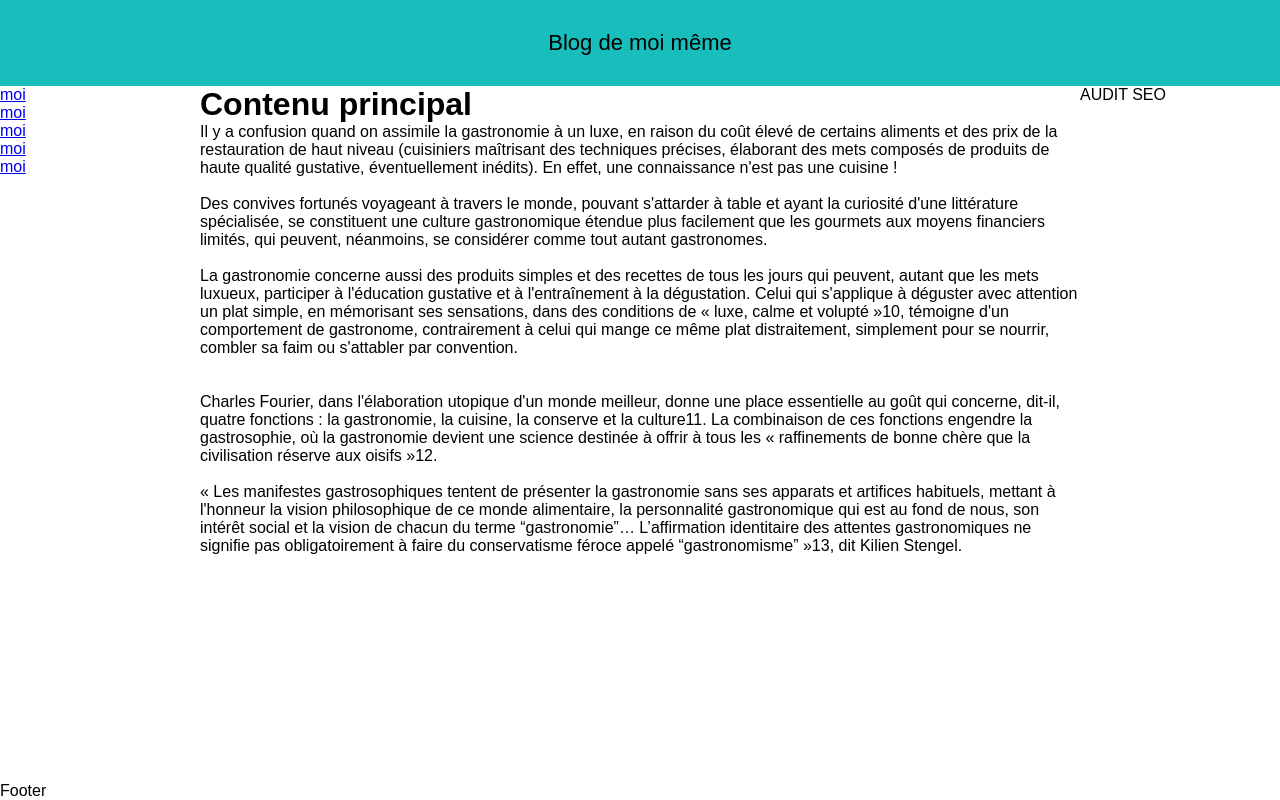
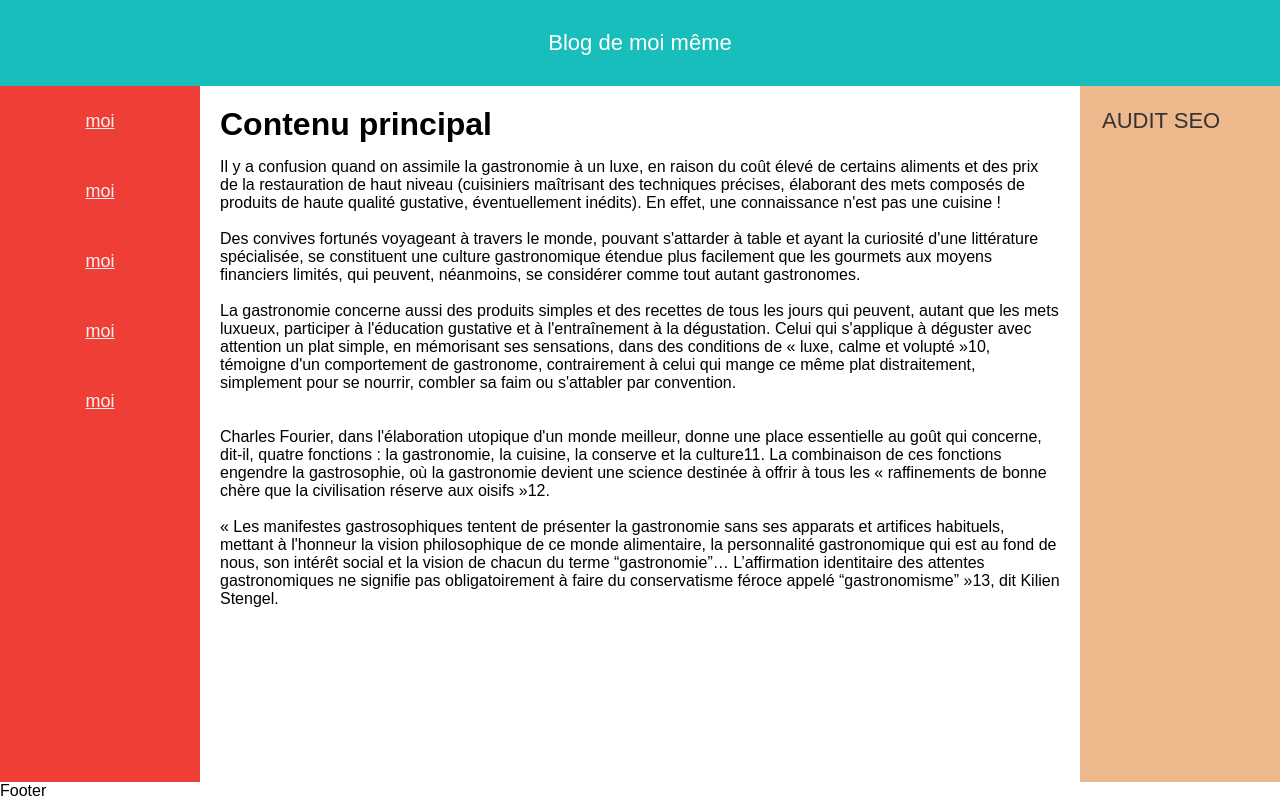
Before and after one commit to BryanYanice/test-flexbox, a plain HTML site: page index.html in a window 1280 px wide. Drawn offline with Linux system fonts and the light colour scheme.

Commit message:
test flexbox

```diff
--- a/style.css
+++ b/style.css
@@ -23,5 +23,44 @@ header {
     text-align: center;
     font-size: 22px;
     background-color: #17BEBB;
+    color: #fff;
 
 }
+
+main {
+    padding: 20px;
+}
+
+h1 {
+    margin-bottom: 15px;
+}
+
+nav {
+    background-color: #EF3E36;
+}
+
+.list-sidenav {
+    list-style-type: none;
+    max-height: 650px;
+    display: flex;
+    flex-direction: column;
+}
+
+li {
+    height: 70px;
+    display: flex;
+    justify-content: center;
+    align-items: center;
+}
+
+li a {
+    font-size: 18px;
+    color: #f1f1f1;
+}
+
+aside {
+    padding: 22px;
+    background-color: #edb88b;
+    font-size: 22px;
+    color: #333;
+}
```
